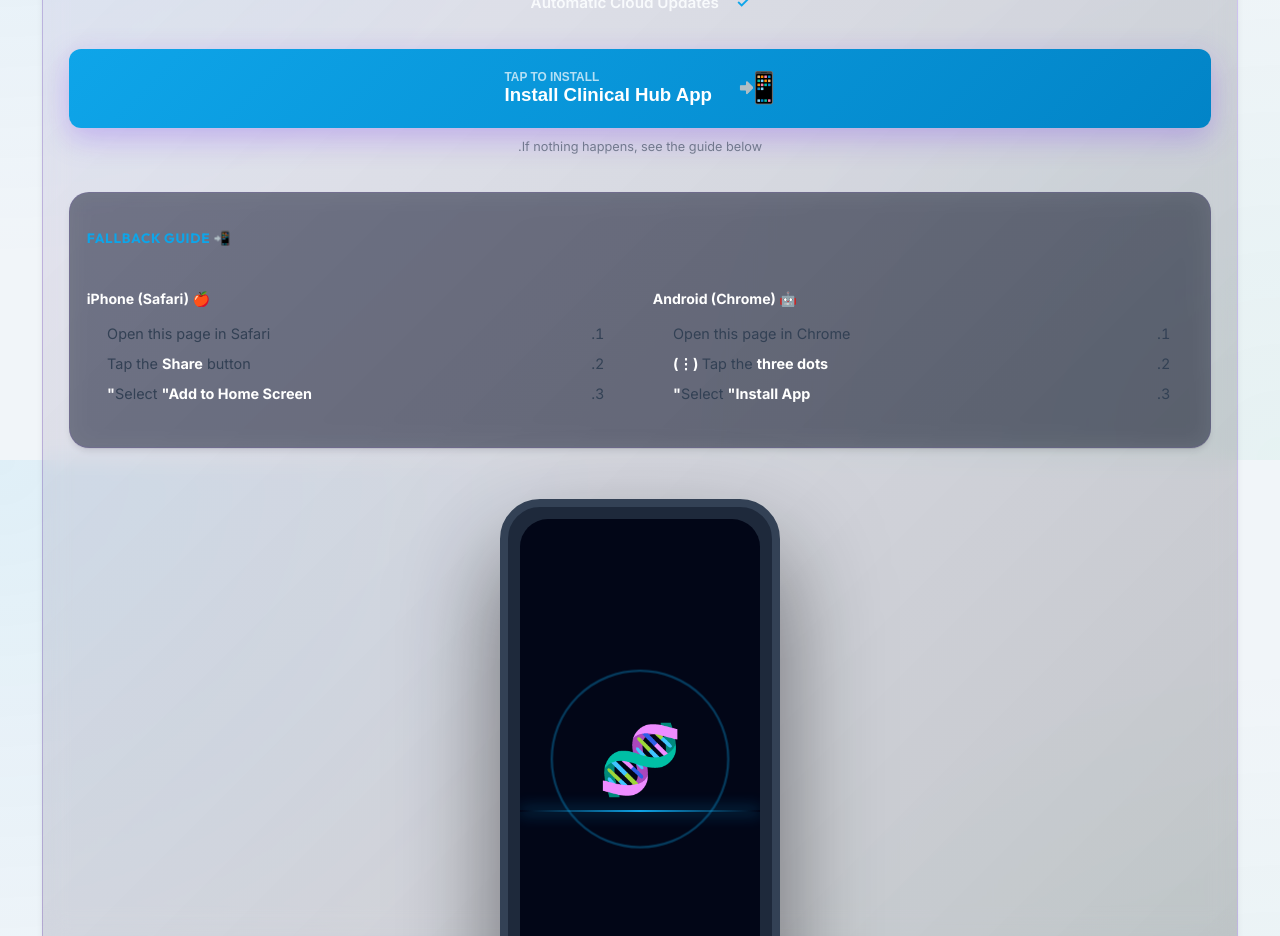
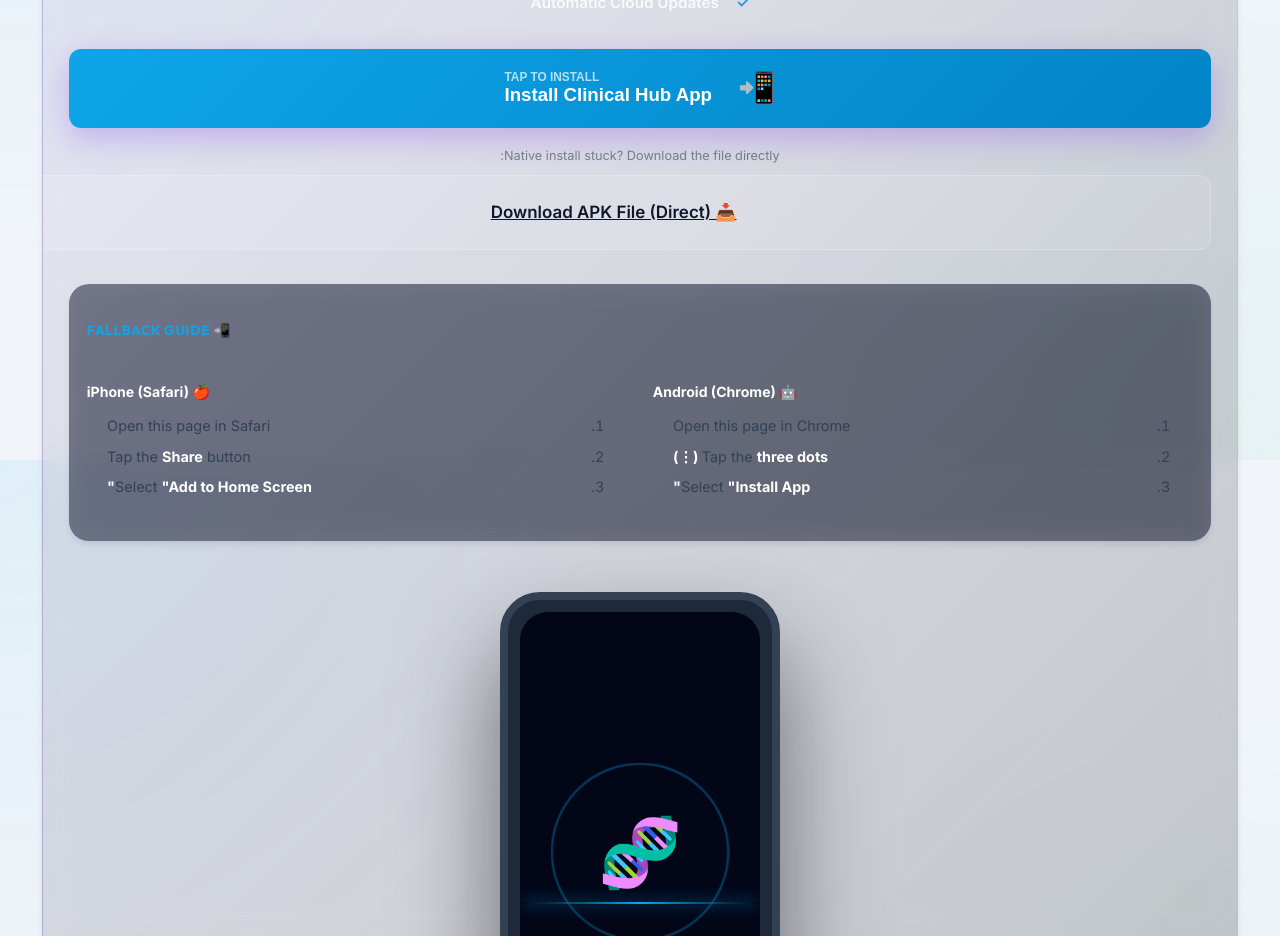
Before and after one commit to yousef469/medication-system, a React (Vite) app: page / in a window 1280 px wide. Shown: the part 2740-3676 px from the top of the page. Built offline with nearby package versions, Linux system fonts and the light colour scheme; no server answers; the database is empty.

Commit message:
Feat: Add direct APK download fallback

```diff
--- a/src/components/dashboards/LandingPage.jsx
+++ b/src/components/dashboards/LandingPage.jsx
@@ -169,9 +169,19 @@ const LandingPage = ({ onGetStarted }) => {
                             </div>
                         </button>
                         {!deferredPrompt && (
-                            <p style={{ fontSize: '0.75rem', opacity: 0.6, marginTop: '0.5rem', textAlign: 'center' }}>
-                                If nothing happens, see the guide below.
-                            </p>
+                            <div className="install-fallback" style={{ marginTop: '1rem' }}>
+                                <p style={{ fontSize: '0.75rem', opacity: 0.6, marginBottom: '0.5rem', textAlign: 'center' }}>
+                                    Native install stuck? Download the file directly:
+                                </p>
+                                <a
+                                    href="/downloads/clinical-hub.apk"
+                                    download="ClinicalHub.apk"
+                                    className="btn-secondary btn-small"
+                                    style={{ width: '100%', justifyContent: 'center', background: 'rgba(255,255,255,0.1)', border: '1px solid rgba(255,255,255,0.2)' }}
+                                >
+                                    📥 Download APK File (Direct)
+                                </a>
+                            </div>
                         )}
                     </div>
 
```
